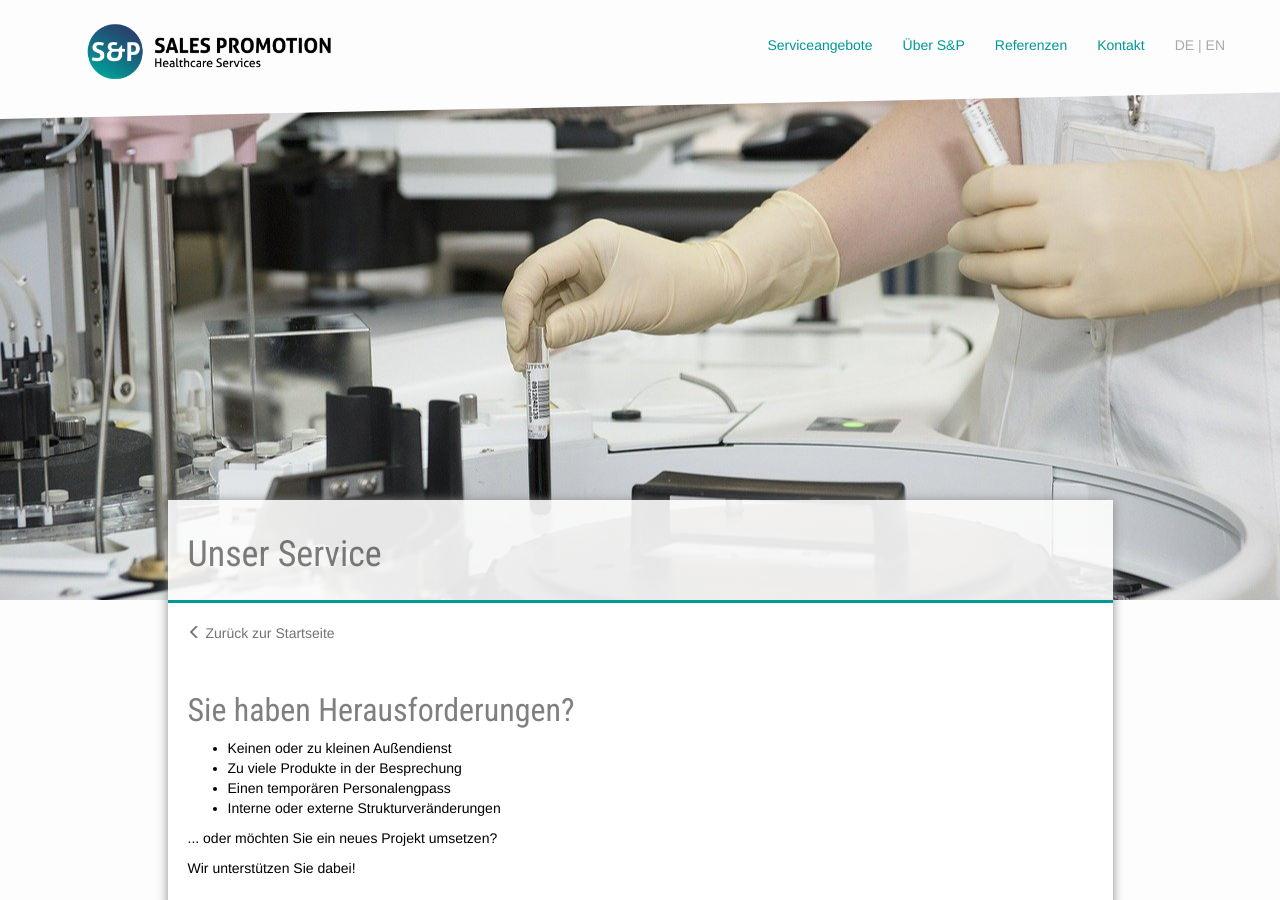
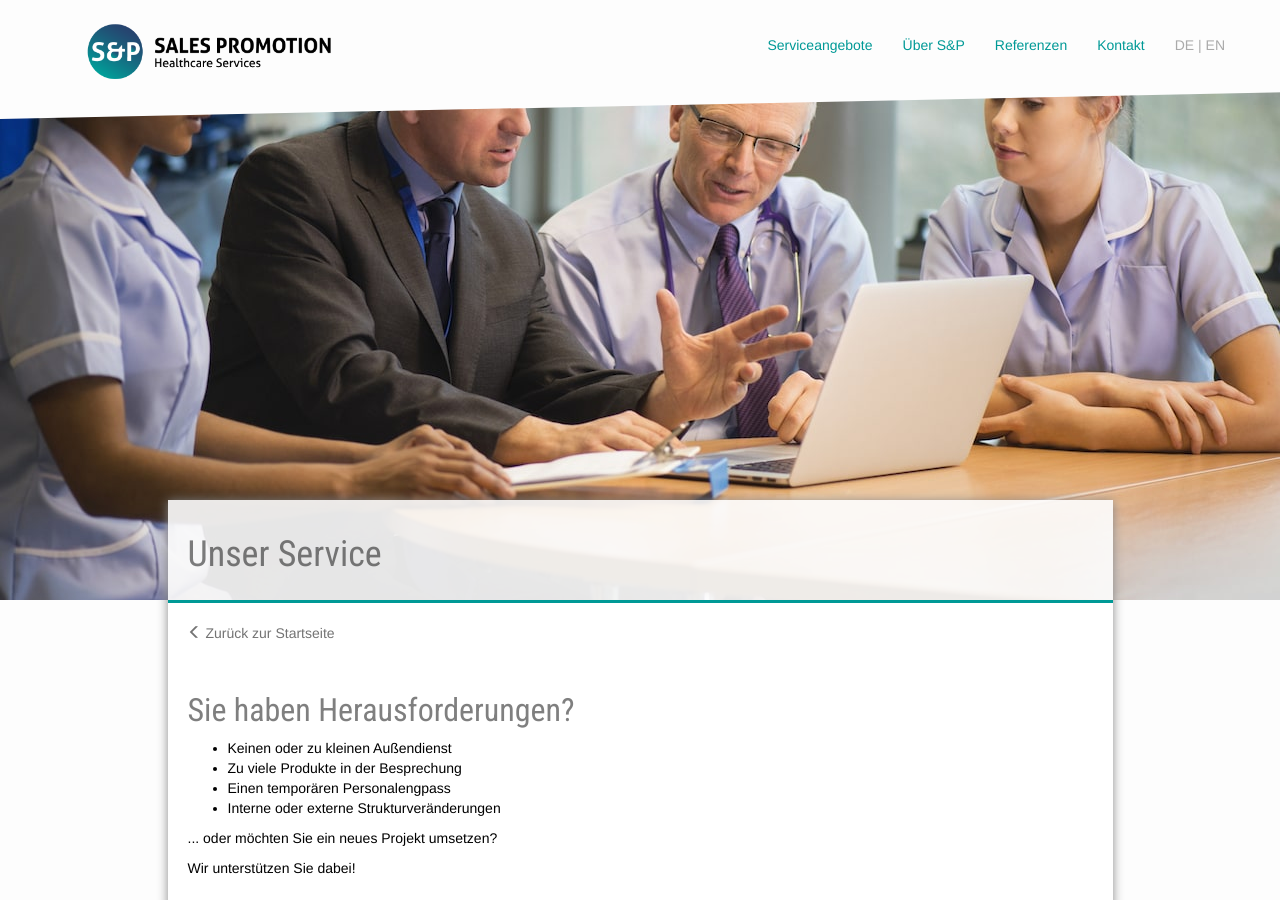
Before and after one commit to samlawski/sp-healthcare, a Jekyll site: the page built from loesungen.html, in a window 1280 px wide and 900 px high. Built offline with Jekyll 4.4.1, drawn with Linux system fonts in a browser that asks for light colours; nearby versions of some CDN libraries.

Commit message:
replace images

```diff
--- a/en/solutions.html
+++ b/en/solutions.html
@@ -1,7 +1,7 @@
 ---
 layout: angebot_en
 permalink: /en/solutions/
-header_image_path: /assets/images/v2/pharma1.jpg
+header_image_path: /assets/images/v3/bild6.jpg
 title: Our Service
 bild_position_nach_schlagwort: 3
 schlagworte:
@@ -17,7 +17,7 @@ schlagworte:
   - New study results
 ---
 
-<div class="editable">
+<div class="editable space-after">
   <h2>You are facing challenges?</h2>
 
   <ul>
--- a/loesungen.html
+++ b/loesungen.html
@@ -1,7 +1,7 @@
 ---
 layout: angebot
 permalink: /loesungen/
-header_image_path: /assets/images/v2/pharma1.jpg
+header_image_path: /assets/images/v3/bild6.jpg
 title: Unser Service
 bild_position_nach_schlagwort: 3
 schlagworte:
@@ -17,7 +17,7 @@ schlagworte:
   - Neue Studien-Ergebnisse
 ---
 
-<div class="editable">
+<div class="editable space-after">
   <h2>Sie haben Herausforderungen?</h2>
 
   <ul>
```
